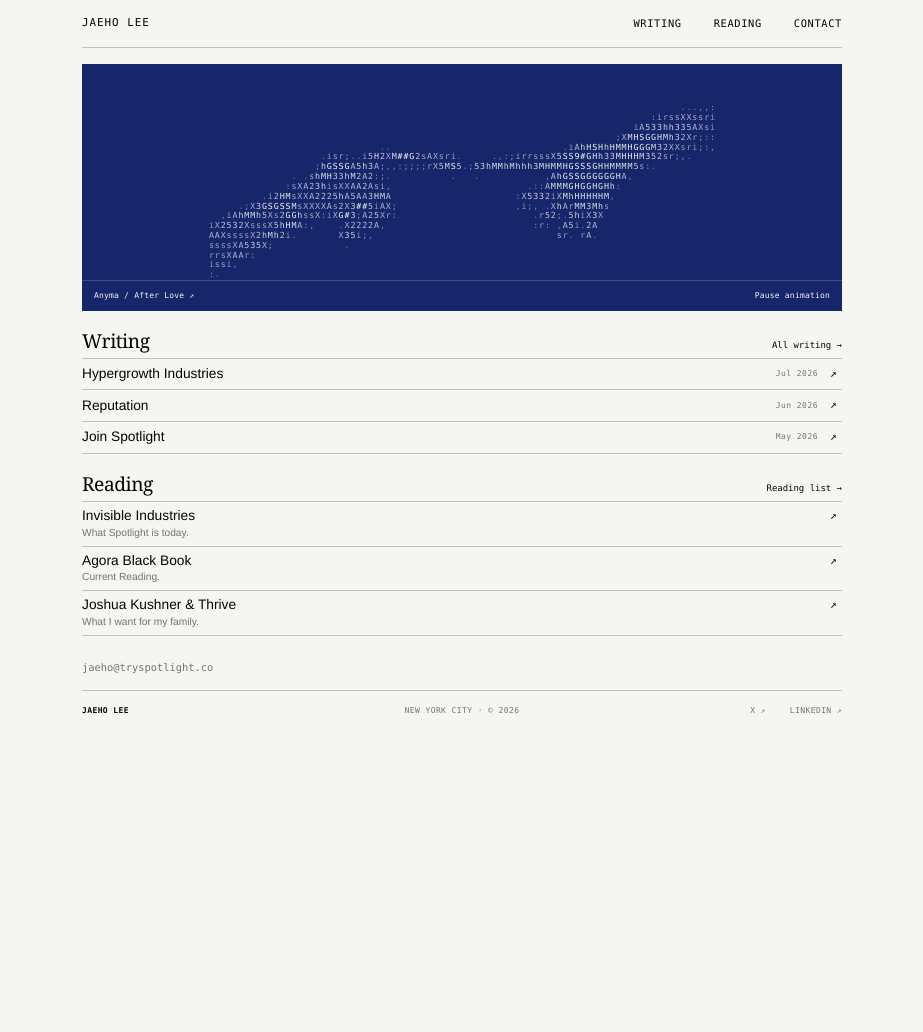
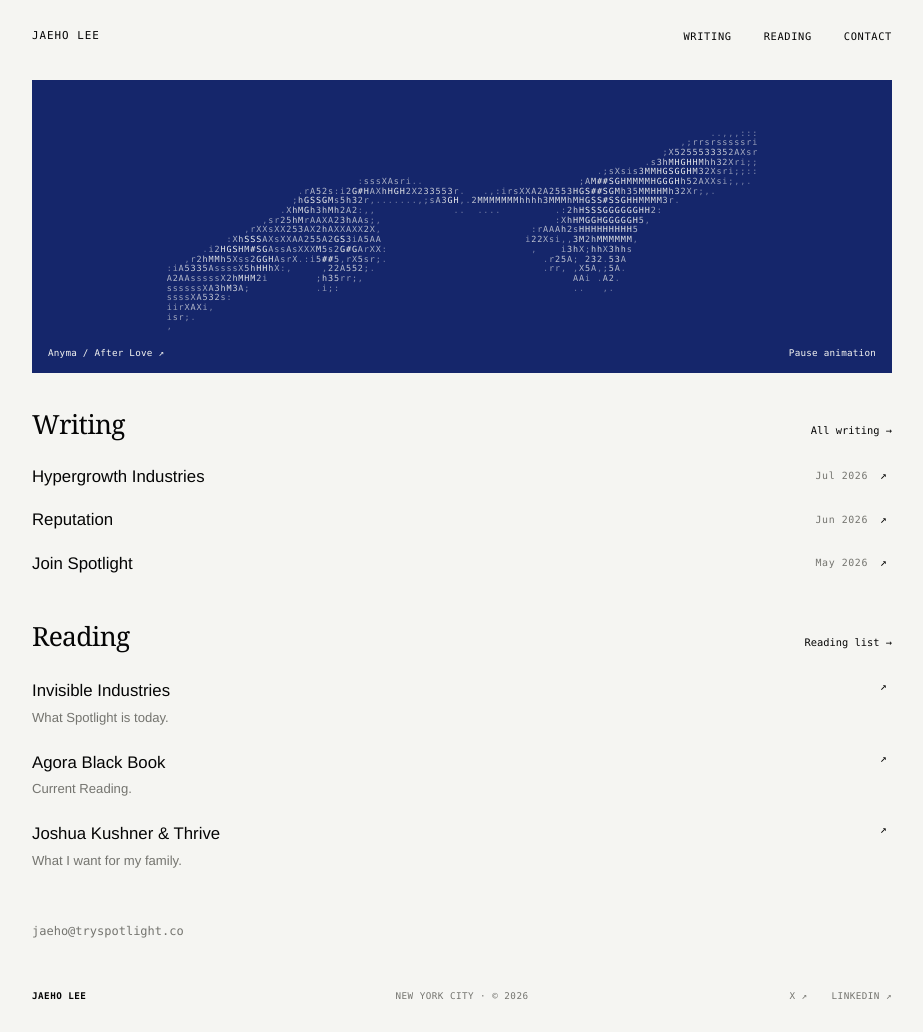
Before and after one commit to jaehospotlight/jaeho, a Jekyll site: the page built from index.html, in a window 1280 px wide. Shown: the whole page, without its empty margins (178-1101 px from the left). Built offline with Jekyll 4.4.1, drawn with Linux system fonts in a browser that asks for light colours; before the commit the page ends 900 px from its top, so only the background shows below that.

Commit message:
Restore breathing room and remove homepage table styling

```diff
--- a/_layouts/default.html
+++ b/_layouts/default.html
@@ -18,8 +18,8 @@
   <meta name="twitter:image" content="{{ '/assets/images/og.png' | absolute_url }}">
   {% endunless %}
   <link rel="canonical" href="{{ page.url | absolute_url }}">
-  <link rel="stylesheet" href="{{ '/assets/css/style.css' | relative_url }}?v=journal-2">
-  <script src="{{ '/assets/js/ascii-motion.js' | relative_url }}?v=journal-2" defer></script>
+  <link rel="stylesheet" href="{{ '/assets/css/style.css' | relative_url }}?v=journal-3">
+  <script src="{{ '/assets/js/ascii-motion.js' | relative_url }}?v=journal-3" defer></script>
 </head>
 <body{% if page.title == "Home" %} class="home-page"{% endif %}>
   <a class="skip-link" href="#main-content">Skip to content</a>
--- a/assets/css/style.css
+++ b/assets/css/style.css
@@ -168,44 +168,55 @@ a:focus-visible { outline: 2px solid var(--blue); outline-offset: 4px; }
   .live-label i { animation: none; }
 }
 
-/* A compact journal, read in a single vertical sequence. */
+/* A quiet journal with a natural vertical reading rhythm. */
 .visually-hidden { position: absolute; width: 1px; height: 1px; padding: 0; margin: -1px; overflow: hidden; clip-path: inset(50%); white-space: nowrap; border: 0; }
-.home-page .nav, .home-page main, .home-page .footer { width: min(100% - 40px, 760px); }
-.home-page .nav { height: 48px; }
+.home-page .nav, .home-page main, .home-page .footer { width: min(100% - 64px, 860px); }
+.home-page .nav { height: 72px; border: 0; }
 .home-page .nav-mark { font-weight: 500; }
 .home-page .nav-status { display: none; }
 .home-page .nav { grid-template-columns: 1fr auto; }
-.home-page main { display: flex; flex-direction: column; gap: 18px; padding-block: 16px 12px; }
+.home-page main { display: flex; flex-direction: column; gap: 36px; padding-block: 8px 24px; }
 .home-page .hero { padding: 0; }
-.home-page .ascii-stage { aspect-ratio: auto; height: clamp(140px, 24svh, 230px); }
+.home-page .ascii-stage { aspect-ratio: auto; height: clamp(230px, 28svh, 320px); }
 .home-page .ascii-stage canvas { position: absolute; inset: 0; }
-.home-page .ascii-caption { display: flex; padding: 5px 12px; gap: 12px; font-size: .5rem; letter-spacing: .025em; }
+.home-page .ascii-caption { display: flex; padding: 10px 16px; gap: 12px; border: 0; font-size: .58rem; letter-spacing: .025em; }
 .home-page .ascii-caption a:hover { text-decoration: underline; }
 .home-page .ascii-toggle { border: 0; padding: 5px 0 5px 12px; }
 .home-page .ascii-fallback { font-size: clamp(3px, .8vw, 8px); }
 .home-page .section { padding: 0; }
-.home-page .section-heading { align-items: baseline; margin-bottom: 6px; }
-.home-page .section-heading h2 { font: 400 1.2rem/1.2 Georgia, serif; letter-spacing: -.025em; text-transform: none; }
-.home-page .text-link { margin: 0; font-size: .56rem; letter-spacing: 0; text-transform: none; }
-.home-page .post-list a { min-height: 0; padding: 7px 0; grid-template-columns: 1fr auto 12px; gap: 12px; }
+.home-page .section-heading { align-items: baseline; margin-bottom: 14px; }
+.home-page .section-heading h2 { font: 400 1.65rem/1.2 Georgia, serif; letter-spacing: -.025em; text-transform: none; }
+.home-page .text-link { margin: 0; font-size: .65rem; letter-spacing: 0; text-transform: none; }
+.home-page .post-list a { min-height: 0; padding: 10px 0; grid-template-columns: 1fr auto 12px; gap: 12px; }
 .home-page .post-number { display: none; }
-.home-page .post-list-title { font: 400 .86rem/1.2 var(--sans); letter-spacing: 0; }
-.home-page .post-list-date { font-size: .5rem; text-transform: none; }
+.home-page .post-list-title { font: 400 1.05rem/1.4 var(--sans); letter-spacing: 0; }
+.home-page .post-list-date { font-size: .62rem; text-transform: none; }
 .home-page .post-arrow { font-size: .7rem; }
 .home-page .reading-grid { display: block; border-left: 0; }
-.home-page .reading-card { min-height: 0; display: grid; grid-template-columns: 1fr 12px; gap: 2px 12px; padding: 6px 0; border-right: 0; }
+.home-page .reading-card { min-height: 0; display: grid; grid-template-columns: 1fr 12px; gap: 5px 12px; padding: 12px 0; border: 0; }
 .home-page .reading-index { display: none; }
-.home-page .reading-card h3 { margin: 0; font: 400 .86rem/1.2 var(--sans); letter-spacing: 0; }
-.home-page .reading-card p { grid-column: 1; font: .64rem/1.25 var(--sans); }
+.home-page .reading-card h3 { margin: 0; font: 400 1.05rem/1.4 var(--sans); letter-spacing: 0; }
+.home-page .reading-card p { grid-column: 1; font: .82rem/1.45 var(--sans); }
 .home-page .reading-arrow { position: static; grid-column: 2; grid-row: 1; font-size: .7rem; }
 .home-page .contact { margin: 0; padding: 0; background: none; color: var(--muted); }
-.home-page .contact-link { margin: 0; border: 0; padding: 4px 0; font: .65rem/1.3 var(--mono); text-transform: none; letter-spacing: 0; }
+.home-page .contact-link { margin: 0; border: 0; padding: 4px 0; font: .75rem/1.5 var(--mono); text-transform: none; letter-spacing: 0; }
 .home-page .contact-link:hover { color: var(--ink); text-decoration: underline; }
-.home-page .footer { min-height: 40px; padding-block: 12px; font-size: .5rem; }
+.home-page .footer { min-height: 64px; padding-block: 20px 28px; border: 0; font-size: .58rem; }
 @media (max-width: 760px) {
   .home-page .nav, .home-page main, .home-page .footer { width: calc(100% - 32px); }
-  .home-page .ascii-stage { height: clamp(150px, 23svh, 210px); }
+  .home-page .ascii-stage { height: clamp(180px, 25svh, 230px); }
   .home-page .post-list-date { display: block; }
   .home-page .ascii-toggle { min-height: 28px; }
   .home-page .footer { row-gap: 8px; }
 }
+
+.home-page .post-list, .home-page .post-list li, .home-page .reading-grid { border: 0; }
+.home-page .post-list a, .home-page .reading-card { transition: none; }
+.home-page .post-list a:hover, .home-page .reading-card:hover { padding-inline: 0; background: transparent; color: var(--ink); }
+.home-page .post-list a:hover .post-list-title, .home-page .reading-card:hover h3 { text-decoration: underline; text-decoration-thickness: 1px; text-underline-offset: 4px; }
+.home-page .post-list a:hover .post-list-date { color: var(--muted); }
+@media (max-width: 760px) {
+  .home-page main { gap: 30px; }
+  .home-page .nav { height: 64px; }
+  .home-page .post-list-title, .home-page .reading-card h3 { font-size: 1rem; }
+}
```
